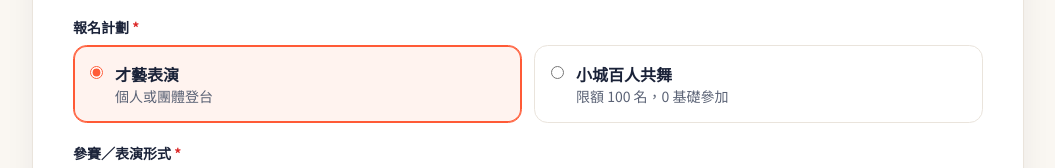
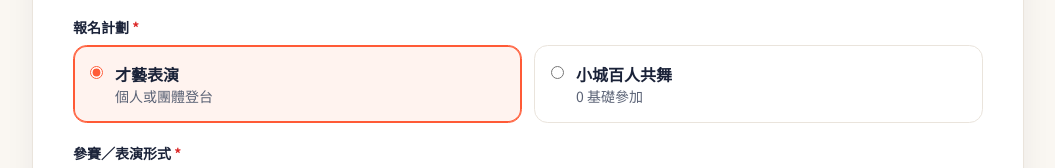
Before and after one commit to spotmocity-ops/spotmocity, a plain HTML site: page art-registration.html in a window 1280 px wide. Shown: the part 1037-1205 px from the top of the page, without its empty margins (112-1167 px from the left). Drawn offline with nearby package versions, Linux system fonts and the light colour scheme.

Commit message:
Update crowd dance registration wording
Co-authored-by: Copilot <223556219+Copilot@users.noreply.github.com>

```diff
--- a/art-registration.html
+++ b/art-registration.html
@@ -174,7 +174,7 @@
                         </label>
                         <label class="flex cursor-pointer items-start gap-3 rounded-xl border p-4 hover:bg-blue-50">
                             <input type="radio" name="registration-plan" value="crowd-dance" required class="mt-1 accent-orange-600">
-                            <span><strong>小城百人共舞</strong><span class="block text-sm text-slate-500">限額 100 名，0 基礎參加</span></span>
+                            <span><strong>小城百人共舞</strong><span class="block text-sm text-slate-500">0 基礎參加</span></span>
                         </label>
                     </div>
                 </fieldset>
```
